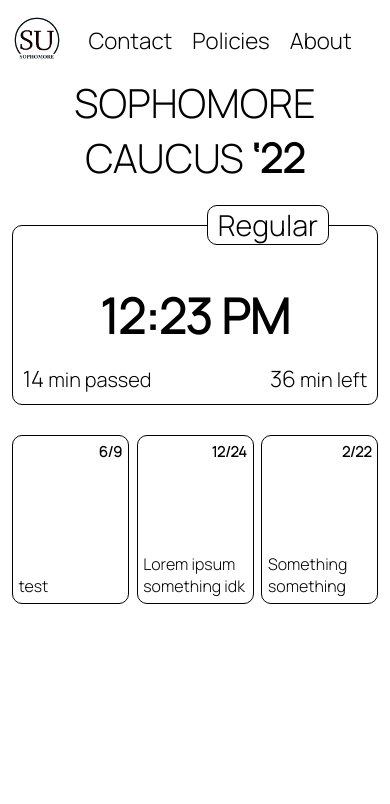
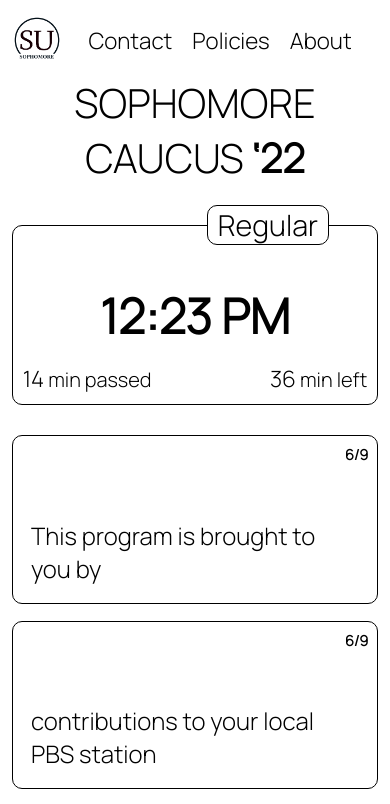
Before and after one commit to leomet07/sophomore.stuysu.org, a Next.js app: page / in a window 390 px wide. Shown: the top 804 px of the page. Built offline with nearby package versions, Linux system fonts and the light colour scheme.

Commit message:
Convert announcements container to CSS grid
This allows for dynamic setting of the grid width, with 1 for mobile, 2
for tablet, and 3 for desktop (expandable to 4 for ultrawide, but I
probably don't have the hardware to test that)

```diff
--- a/pages/index.tsx
+++ b/pages/index.tsx
@@ -25,7 +25,11 @@ const Home: NextPage = () => {
 					<ScheduleWidget />
 				</section>
 				<section id={styles.announcements}>
+					<Announcement text={"This program is brought to you by"} date={"6/9"} />
+					<Announcement text={"contributions to your local PBS station"} date={"6/9"} />
+					<Announcement text={"by viewers like you, thank you!"} date={"6/9"} />
 					<Announcement text={"test"} date={"6/9"} />
+					<Announcement text={"one two three four"} date={"6/9"} />
 					<Announcement text={"Lorem ipsum something idk"} date={"12/24"} />
 					<Announcement text={"Something something"} date={"2/22"} />
 				</section>
--- a/styles/Announcement.module.css
+++ b/styles/Announcement.module.css
@@ -2,9 +2,9 @@
     position: relative;
     box-sizing: border-box;
 
-    width: 30vw;
     min-height: 6rem;
     height: 20vh;
+    margin-bottom: 2vh;
 
     /* Prim [day] */
     border: 1px solid #000000;
@@ -46,12 +46,3 @@
 
     color: #000000;
 }
-
-@media (max-width: 750px) {
-    .text {
-        font-size: 1.00rem;
-    }
-    .date {
-        padding: 5%;
-    }
-}
--- a/styles/Home.module.css
+++ b/styles/Home.module.css
@@ -16,7 +16,8 @@
 #announcements {
 	margin-top: 50px;
 	width: 100%;
-	display: flex;
+	display: grid;
+	grid-template-columns: repeat(auto-fill, 30vw);
 	justify-content: space-between;
 
 }
@@ -28,6 +29,13 @@
 	}
 	#announcements {
 		margin-top: 30px;
+		grid-template-columns: repeat(auto-fill, 94vw);
+	}
+}
+@media (min-width: 700px) and (max-width: 1000px) {
+	#announcements {
+		margin-top: 40px;
+		grid-template-columns: repeat(auto-fill, 46vw);
 	}
 }
 #schedule_widget {
```
